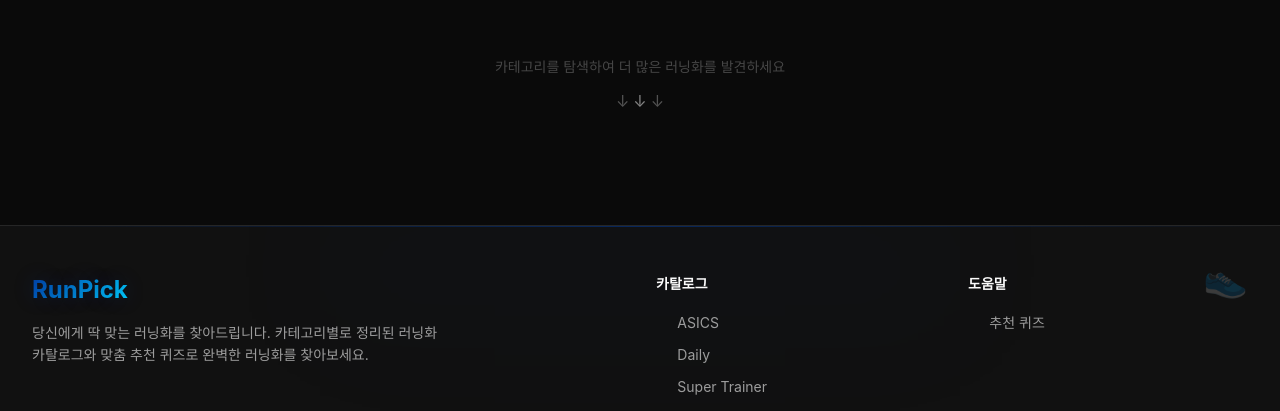
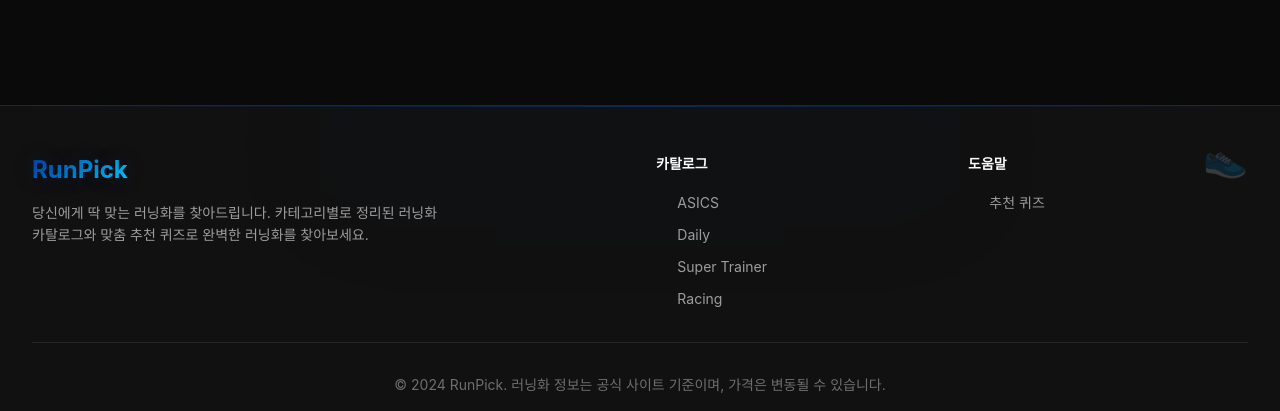
Before and after one commit to kimsain/runpick, a Next.js app: page / in a window 1280 px wide. Shown: the part 2383-2794 px from the top of the page. Built offline with nearby package versions, Linux system fonts and the light colour scheme; a web font is replaced by a local one.

Commit message:
chore: 불필요한 스크롤 힌트 문구 제거
Co-Authored-By: Claude Opus 4.5 <noreply@anthropic.com>

```diff
--- a/src/components/hero/FeaturedShoes.tsx
+++ b/src/components/hero/FeaturedShoes.tsx
@@ -378,32 +378,6 @@ export default function FeaturedShoes() {
             shoe && <SpotlightShoeCard key={shoe.id} shoe={shoe} index={index} />
           ))}
         </div>
-
-        {/* Bottom CTA hint */}
-        <motion.div
-          initial={{ opacity: 0, y: 20 }}
-          whileInView={{ opacity: 1, y: 0 }}
-          viewport={{ once: true }}
-          transition={{ duration: 0.6, delay: 0.8 }}
-          className="text-center mt-16"
-        >
-          <motion.p
-            className="text-sm text-[var(--color-foreground)]/50"
-            animate={{ opacity: [0.5, 0.8, 0.5] }}
-            transition={{ duration: 2, repeat: Infinity }}
-          >
-            카테고리를 탐색하여 더 많은 러닝화를 발견하세요
-          </motion.p>
-          <motion.div
-            className="mt-3 flex justify-center gap-1"
-            animate={{ y: [0, 5, 0] }}
-            transition={{ duration: 1.5, repeat: Infinity }}
-          >
-            <span className="text-[var(--color-foreground)]/30">↓</span>
-            <span className="text-[var(--color-foreground)]/50">↓</span>
-            <span className="text-[var(--color-foreground)]/30">↓</span>
-          </motion.div>
-        </motion.div>
       </div>
     </section>
   );
```
